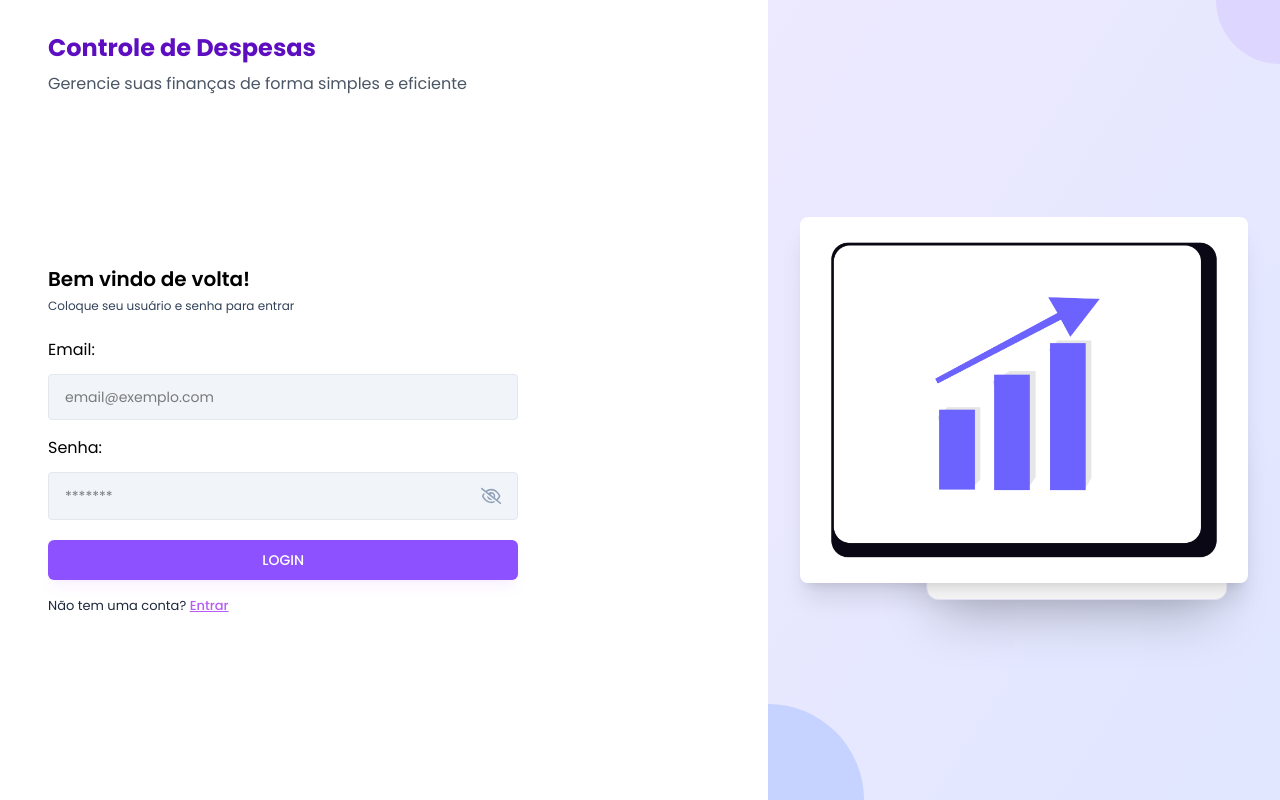
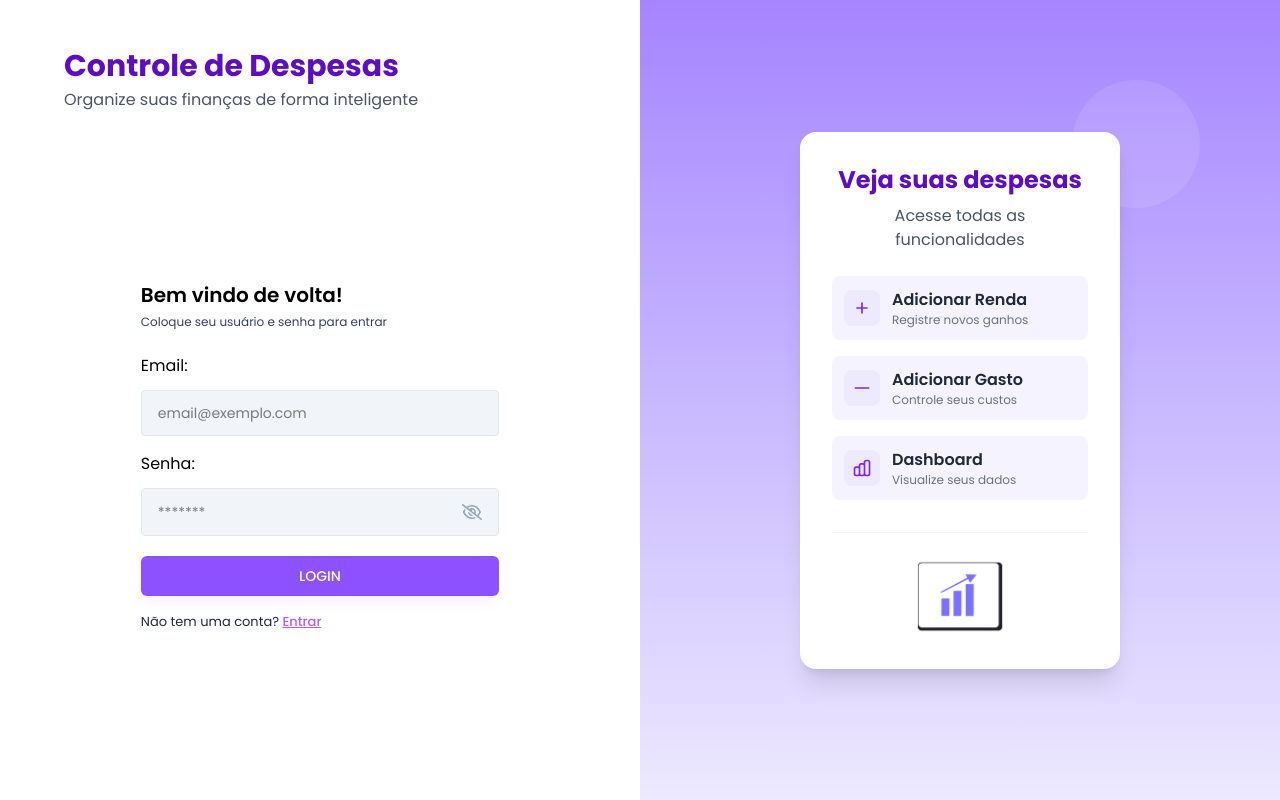
Before and after one commit to MatehsuCoutinho/exptracker, a React (Vite) app in the folder frontend/expense-tracker/: page /login in a window 1280 px wide. Built offline with nearby package versions, Linux system fonts and the light colour scheme.

Commit message:
melhorando ui

```diff
--- a/frontend/expense-tracker/src/components/layouts/AuthLayout.jsx
+++ b/frontend/expense-tracker/src/components/layouts/AuthLayout.jsx
@@ -1,50 +1,77 @@
 import React from 'react'
 import CARD_2 from '../../assets/images/card2.png'
+import { RiStairsLine } from "react-icons/ri";
+
 
 const AuthLayout = ({ children }) => {
     return (
         <div className='flex h-screen bg-white'>
-            <div className='w-full md:w-[60vw] px-8 md:px-12 pt-8 pb-12 flex flex-col'>
-                <h2 className='text-2xl font-bold text-violet-800 mb-2'>Controle de Despesas</h2>
-                <p className='text-gray-600 mb-8'>Gerencie suas finanças de forma simples e eficiente</p>
-                <div className='flex-grow flex items-center'>
+            <div className='w-full md:w-1/2 px-8 md:px-16 pt-12 pb-8 flex flex-col'>
+                <div className='mb-8'>
+                    <h2 className='text-3xl font-bold text-violet-800 mb-1'>Controle de Despesas</h2>
+                    <p className='text-gray-600'>Organize suas finanças de forma inteligente</p>
+                </div>
+                <div className='flex-grow flex items-center justify-center'>
                     {children}
                 </div>
             </div>
 
-            <div className='hidden md:flex w-[40vw] h-screen bg-gradient-to-br from-violet-100 to-indigo-100 relative overflow-hidden'>
-                <div
-                    className='absolute inset-0 bg-auth-bg-img bg-cover bg-no-repeat bg-center opacity-20'
-                    style={{ mixBlendMode: 'multiply' }}
-                />
-
-                <div className='absolute top-0 right-0 w-32 h-32 bg-violet-200 rounded-full transform translate-x-16 -translate-y-16'></div>
-                <div className='absolute bottom-0 left-0 w-48 h-48 bg-indigo-200 rounded-full transform -translate-x-24 translate-y-24'></div>
-
-                <div className='relative z-10 w-full flex items-center justify-center p-8'>
-                    <img
-                        src={CARD_2}
-                        alt="gráfico"
-                        className='max-w-full max-h-[60vh] object-contain rounded-lg shadow-xl'
-                    />
+            <div className='hidden md:flex w-1/2 h-screen bg-gradient-to-b from-violet-400 to-violet-100 relative'>
+                <div className='absolute top-0 left-0 w-full h-full opacity-10'>
+                    <div className='absolute top-20 right-20 w-32 h-32 rounded-full bg-white'></div>
+                    <div className='absolute bottom-1/4 left-1/4 w-40 h-40 rounded-full bg-white'></div>
                 </div>
 
-                <div className='absolute bottom-1/4 right-1/4 transform translate-x-1/4 bg-white p-6 rounded-xl shadow-2xl max-w-xs border border-violet-100'>
-                    <div className='flex items-start'>
-                        <div className='bg-violet-100 p-2 rounded-lg mr-3'>
-                            <svg xmlns="http://www.w3.org/2000/svg" className="h-6 w-6 text-violet-600" fill="none" viewBox="0 0 24 24" stroke="currentColor">
-                                <path strokeLinecap="round" strokeLinejoin="round" strokeWidth={2} d="M12 8c-1.657 0-3 .895-3 2s1.343 2 3 2 3 .895 3 2-1.343 2-3 2m0-8c1.11 0 2.08.402 2.599 1M12 8V7m0 1v8m0 0v1m0-1c-1.11 0-2.08-.402-2.599-1M21 12a9 9 0 11-18 0 9 9 0 0118 0z" />
-                            </svg>
+                <div className='relative z-10 bg-white rounded-2xl shadow-xl p-8 w-80 self-center mx-auto my-auto'>
+                    <div className='text-center mb-6'>
+                        <h3 className='text-2xl font-bold text-violet-800 mb-2'>Veja suas despesas</h3>
+                        <p className='text-gray-600'>Acesse todas as funcionalidades</p>
+                    </div>
+
+                    <div className='space-y-4'>
+                        <div className='flex items-center p-3 rounded-lg bg-violet-50'>
+                            <div className='bg-violet-100 p-2 rounded-lg mr-3'>
+                                <svg xmlns="http://www.w3.org/2000/svg" className="h-5 w-5 text-violet-600" fill="none" viewBox="0 0 24 24" stroke="currentColor">
+                                    <path strokeLinecap="round" strokeLinejoin="round" strokeWidth={2} d="M12 6v6m0 0v6m0-6h6m-6 0H6" />
+                                </svg>
+                            </div>
+                            <div>
+                                <h4 className='font-semibold text-gray-800'>Adicionar Renda</h4>
+                                <p className='text-xs text-gray-500'>Registre novos ganhos</p>
+                            </div>
                         </div>
-                        <div>
-                            <h3 className='font-bold text-gray-800'>Gerencie suas despesas</h3>
-                            <p className='text-2xl font-extrabold text-violet-700 mt-1'>R$ 4.200</p>
-                            <p className='text-xs text-gray-500 mt-2'>Economize até 30% este mês</p>
+
+                        <div className='flex items-center p-3 rounded-lg bg-violet-50'>
+                            <div className='bg-violet-100 p-2 rounded-lg mr-3'>
+                                <svg xmlns="http://www.w3.org/2000/svg" className="h-5 w-5 text-violet-600" fill="none" viewBox="0 0 24 24" stroke="currentColor">
+                                    <path strokeLinecap="round" strokeLinejoin="round" strokeWidth={2} d="M20 12H4" />
+                                </svg>
+                            </div>
+                            <div>
+                                <h4 className='font-semibold text-gray-800'>Adicionar Gasto</h4>
+                                <p className='text-xs text-gray-500'>Controle seus custos</p>
+                            </div>
+                        </div>
+
+                        <div className='flex items-center p-3 rounded-lg bg-violet-50'>
+                            <div className='bg-violet-100 p-2 rounded-lg mr-3'>
+                                <svg xmlns="http://www.w3.org/2000/svg" className="h-5 w-5 text-violet-600" fill="none" viewBox="0 0 24 24" stroke="currentColor">
+                                    <path strokeLinecap="round" strokeLinejoin="round" strokeWidth={2} d="M9 19v-6a2 2 0 00-2-2H5a2 2 0 00-2 2v6a2 2 0 002 2h2a2 2 0 002-2zm0 0V9a2 2 0 012-2h2a2 2 0 012 2v10m-6 0a2 2 0 002 2h2a2 2 0 002-2m0 0V5a2 2 0 012-2h2a2 2 0 012 2v14a2 2 0 01-2 2h-2a2 2 0 01-2-2z" />
+                                </svg>
+                            </div>
+                            <div>
+                                <h4 className='font-semibold text-gray-800'>Dashboard</h4>
+                                <p className='text-xs text-gray-500'>Visualize seus dados</p>
+                            </div>
                         </div>
                     </div>
-                    <div className='mt-4 pt-4 border-t border-gray-100 flex justify-between items-center'>
-                        <span className='text-xs font-medium text-gray-500'>Saldo disponível</span>
-                        <span className='text-sm font-semibold text-green-500'>+12%</span>
+
+                    <div className='mt-8 pt-6 border-t border-gray-100 flex justify-center'>
+                        <img
+                            src={CARD_2}
+                            alt="Controle financeiro"
+                            className='h-20 object-contain opacity-90'
+                        />
                     </div>
                 </div>
             </div>
```
